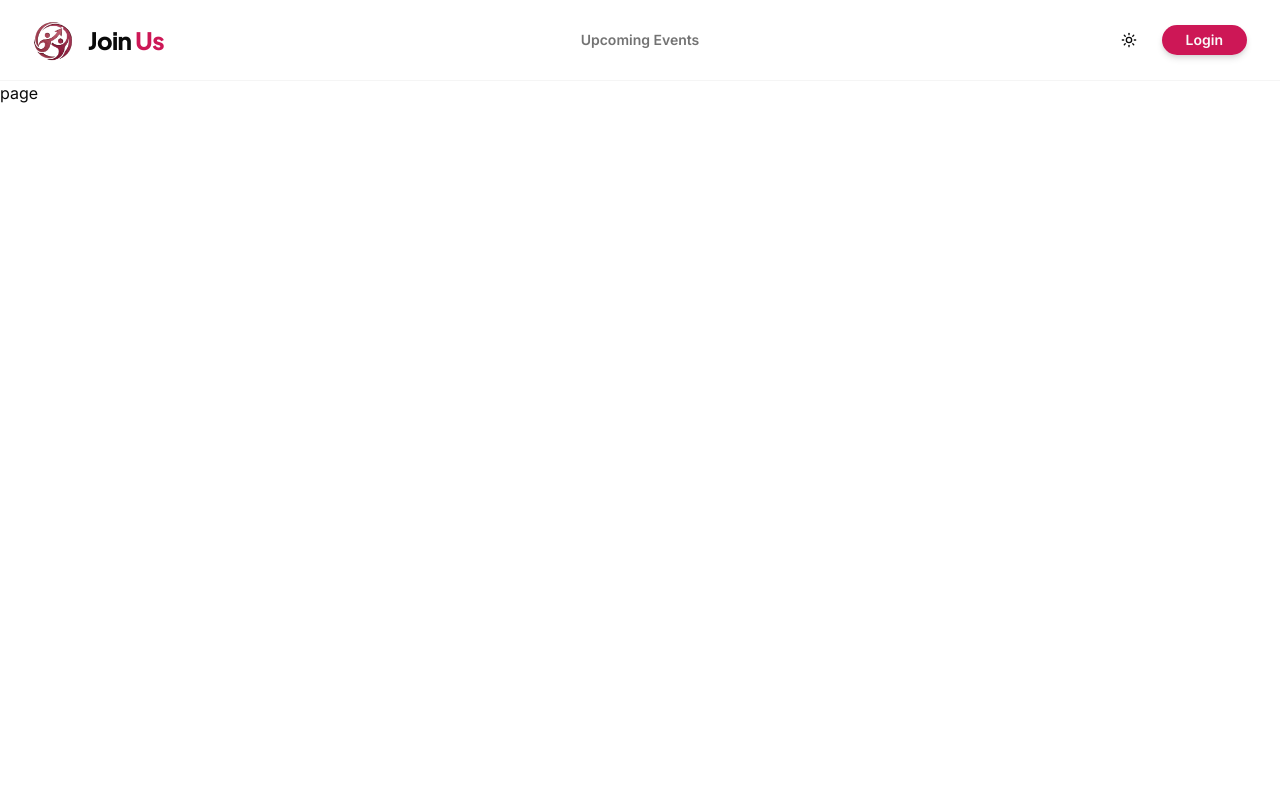
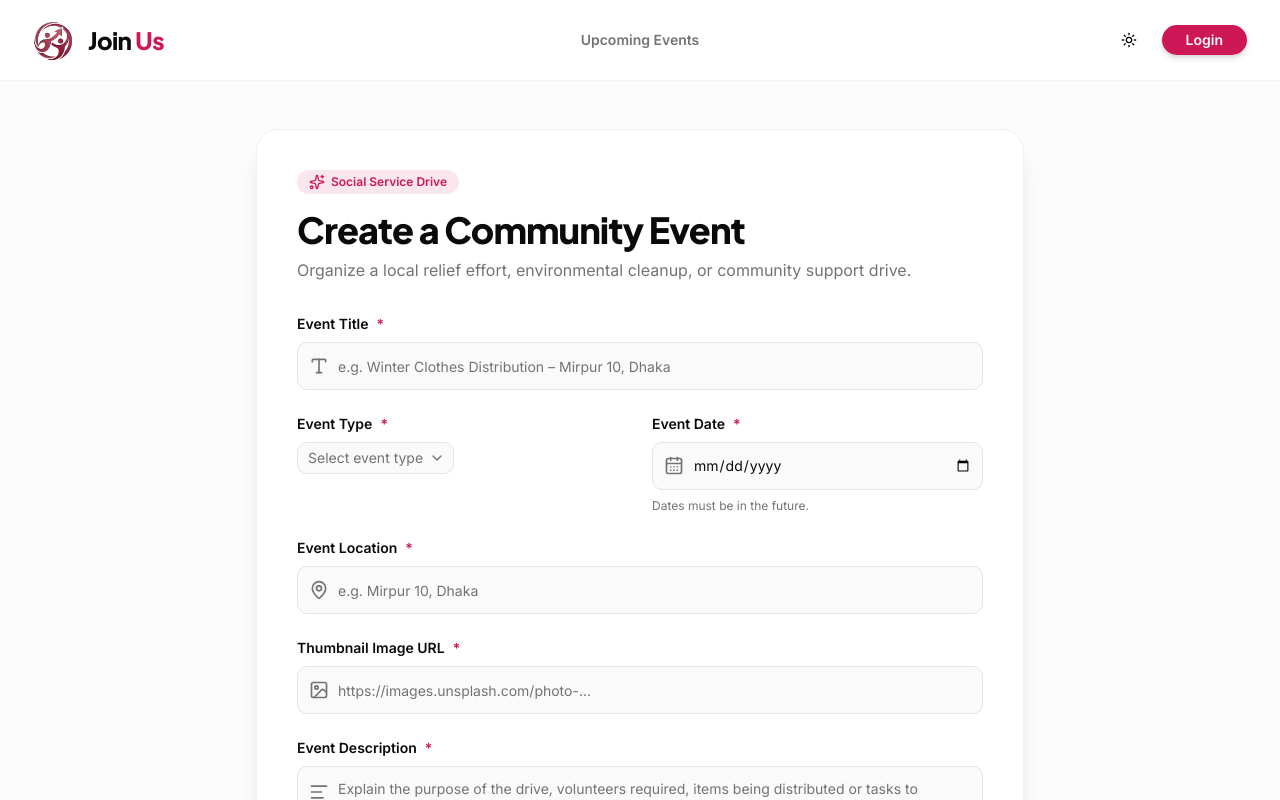
Before and after one commit to naderarrahman/JoinUp, a Next.js app: page /create-event in a window 1280 px wide. Shown: the top 800 px of the page. Built offline with nearby package versions, Linux system fonts and the light colour scheme.

Commit message:
feat: create event form design with validation

```diff
--- /dev/null
+++ b/app/api/auth/[...all]/route.ts
@@ -0,0 +1,4 @@
+import { auth } from "@/lib/auth";
+import { toNextJsHandler } from "better-auth/next-js";
+
+export const { POST, GET } = toNextJsHandler(auth);
--- a/app/create-event/page.tsx
+++ b/app/create-event/page.tsx
@@ -1,6 +1,184 @@
+"use client";
+
+import { useState } from "react";
+import { CalendarDays, Image as ImageIcon, MapPin, Type, AlignLeft, Sparkles } from "lucide-react";
+import { Button } from "@/components/ui/button";
+import { Input } from "@/components/ui/input";
+import { Label } from "@/components/ui/label";
+import { Textarea } from "@/components/ui/textarea";
+import {
+  Select,
+  SelectContent,
+  SelectItem,
+  SelectTrigger,
+  SelectValue,
+} from "@/components/ui/select";
 
 export default function CreateEventPage() {
+  const [eventType, setEventType] = useState("");
+
+  const handleSubmit = (e: React.FormEvent<HTMLFormElement>) => {
+    e.preventDefault();
+
+    const form = e.currentTarget;
+    const formData = new FormData(form);
+
+    const createdData = {
+      title: formData.get("title") as string,
+      eventType: eventType,
+      eventDate: formData.get("eventDate") as string,
+      location: formData.get("location") as string,
+      thumbnail: formData.get("thumbnail") as string,
+      description: formData.get("description") as string,
+    };
+
+    const selectedDate = new Date(createdData.eventDate);
+    const today = new Date();
+    today.setHours(0, 0, 0, 0);
+
+    if (selectedDate < today) {
+      alert("Error: You cannot select a past date. Please choose a future date.");
+      return;
+    }
+
+    console.log("Created Data:", createdData);
+    alert("Event Created Successfully!");
+
+  };
+
+  const today = new Date().toISOString().split("T")[0];
+
   return (
-    <div>page</div>
-  )
+    <div className="min-h-screen bg-muted/30 py-12 px-4 sm:px-6 lg:px-8">
+      <div className="mx-auto max-w-3xl bg-background rounded-3xl p-6 sm:p-10 shadow-xl border border-border/50">
+
+        {/* Header */}
+        <div className="mb-8">
+          <span className="inline-flex items-center gap-1.5 py-1 px-3 rounded-full bg-primary/10 text-primary text-xs font-semibold mb-4">
+            <Sparkles className="w-4 h-4" />
+            Social Service Drive
+          </span>
+          <h1 className="text-3xl sm:text-4xl font-extrabold font-heading text-foreground mb-2">
+            Create a Community Event
+          </h1>
+          <p className="text-muted-foreground">
+            Organize a local relief effort, environmental cleanup, or community support drive.
+          </p>
+        </div>
+
+        {/* Form */}
+        <form onSubmit={handleSubmit} className="space-y-6">
+
+          {/* Event Title */}
+          <div className="space-y-2">
+            <Label htmlFor="title" className="text-sm font-semibold">Event Title <span className="text-primary">*</span></Label>
+            <div className="relative">
+              <Type className="absolute left-3 top-1/2 -translate-y-1/2 w-5 h-5 text-muted-foreground" />
+              <Input
+                type="text"
+                id="title"
+                name="title"
+                placeholder="e.g. Winter Clothes Distribution – Mirpur 10, Dhaka"
+                className="pl-10 h-12 bg-muted/50"
+                required
+              />
+            </div>
+          </div>
+
+          {/* Grid: Event Type & Date */}
+          <div className="grid grid-cols-1 sm:grid-cols-2 gap-6">
+
+            {/* Event Type */}
+            <div className="space-y-2">
+              <Label htmlFor="eventType" className="text-sm font-semibold">Event Type <span className="text-primary">*</span></Label>
+              <Select onValueChange={(value) => setEventType(value || "")}  value={eventType} required>
+                <SelectTrigger className="h-12 bg-muted/50">
+                  <SelectValue placeholder="Select event type" />
+                </SelectTrigger>
+                <SelectContent>
+                  <SelectItem value="Cleanup">Cleanup</SelectItem>
+                  <SelectItem value="Plantation">Plantation</SelectItem>
+                  <SelectItem value="Donation">Donation</SelectItem>
+                  <SelectItem value="Winter Relief">Winter Relief</SelectItem>
+                  <SelectItem value="Food Drive">Food Drive</SelectItem>
+                  <SelectItem value="Health Camp">Health Camp</SelectItem>
+                  <SelectItem value="Education">Education</SelectItem>
+                </SelectContent>
+              </Select>
+            </div>
+
+            {/* Event Date */}
+            <div className="space-y-2">
+              <Label htmlFor="eventDate" className="text-sm font-semibold">Event Date <span className="text-primary">*</span></Label>
+              <div className="relative">
+                <CalendarDays className="absolute left-3 top-1/2 -translate-y-1/2 w-5 h-5 text-muted-foreground" />
+                <Input
+                  type="date"
+                  id="eventDate"
+                  name="eventDate"
+                  min={today}
+                  className="pl-10 h-12 bg-muted/50 block w-full"
+                  required
+                />
+              </div>
+              <p className="text-xs text-muted-foreground">Dates must be in the future.</p>
+            </div>
+          </div>
+
+          {/* Location */}
+          <div className="space-y-2">
+            <Label htmlFor="location" className="text-sm font-semibold">Event Location <span className="text-primary">*</span></Label>
+            <div className="relative">
+              <MapPin className="absolute left-3 top-1/2 -translate-y-1/2 w-5 h-5 text-muted-foreground" />
+              <Input
+                type="text"
+                id="location"
+                name="location"
+                placeholder="e.g. Mirpur 10, Dhaka"
+                className="pl-10 h-12 bg-muted/50"
+                required
+              />
+            </div>
+          </div>
+
+          {/* Thumbnail URL */}
+          <div className="space-y-2">
+            <Label htmlFor="thumbnail" className="text-sm font-semibold">Thumbnail Image URL <span className="text-primary">*</span></Label>
+            <div className="relative">
+              <ImageIcon className="absolute left-3 top-1/2 -translate-y-1/2 w-5 h-5 text-muted-foreground" />
+              <Input
+                type="url"
+                id="thumbnail"
+                name="thumbnail"
+                placeholder="https://images.unsplash.com/photo-..."
+                className="pl-10 h-12 bg-muted/50"
+                required
+              />
+            </div>
+          </div>
+
+          {/* Description */}
+          <div className="space-y-2">
+            <Label htmlFor="description" className="text-sm font-semibold">Event Description <span className="text-primary">*</span></Label>
+            <div className="relative">
+              <AlignLeft className="absolute left-3 top-4 w-5 h-5 text-muted-foreground" />
+              <Textarea
+                id="description"
+                name="description"
+                placeholder="Explain the purpose of the drive, volunteers required, items being distributed or tasks to complete..."
+                className="pl-10 min-h-[120px] bg-muted/50 resize-none pt-3"
+                required
+              />
+            </div>
+          </div>
+
+          {/* Submit */}
+          <Button type="submit" size="lg" className="w-full h-14 text-lg font-bold shadow-lg shadow-primary/20">
+            Create Event
+          </Button>
+        </form>
+
+      </div>
+    </div>
+  );
 }
--- /dev/null
+++ b/components/ui/input.tsx
@@ -0,0 +1,19 @@
+import * as React from "react"
+import { Input as InputPrimitive } from "@base-ui/react/input"
+import { cn } from "cn"
+
+function Input({ className, type, ...props }: React.ComponentProps<"input">) {
+  return (
+    <InputPrimitive
+      type={type}
+      data-slot="input"
+      className={cn(
+        "h-8 w-full min-w-0 rounded-lg border border-input bg-transparent px-2.5 py-1 text-base transition-colors outline-none file:inline-flex file:h-6 file:border-0 file:bg-transparent file:text-sm file:font-medium file:text-foreground placeholder:text-muted-foreground focus-visible:border-ring focus-visible:ring-3 focus-visible:ring-ring/50 disabled:pointer-events-none disabled:cursor-not-allowed disabled:bg-input/50 disabled:opacity-50 aria-invalid:border-destructive aria-invalid:ring-3 aria-invalid:ring-destructive/20 md:text-sm dark:bg-input/30 dark:disabled:bg-input/80 dark:aria-invalid:border-destructive/50 dark:aria-invalid:ring-destructive/40",
+        className
+      )}
+      {...props}
+    />
+  )
+}
+
+export { Input }
--- /dev/null
+++ b/components/ui/label.tsx
@@ -0,0 +1,19 @@
+"use client"
+
+import * as React from "react"
+import { cn } from "cn"
+
+function Label({ className, ...props }: React.ComponentProps<"label">) {
+  return (
+    <label
+      data-slot="label"
+      className={cn(
+        "flex items-center gap-2 text-sm leading-none font-medium select-none group-data-[disabled=true]:pointer-events-none group-data-[disabled=true]:opacity-50 peer-disabled:cursor-not-allowed peer-disabled:opacity-50",
+        className
+      )}
+      {...props}
+    />
+  )
+}
+
+export { Label }
--- /dev/null
+++ b/lib/auth-client.ts
@@ -0,0 +1,4 @@
+import { createAuthClient } from "better-auth/react"
+export const authClient = createAuthClient({
+    baseURL: "http://localhost:3000"
+})
--- /dev/null
+++ b/lib/auth.ts
@@ -0,0 +1,17 @@
+import { betterAuth } from "better-auth";
+import { MongoClient } from "mongodb";
+import { mongodbAdapter } from "@better-auth/mongo-adapter";
+
+const client = new MongoClient(`mongodb://${process.env.MONGODB_UN}:${process.env.MONGODB_PASS}@ac-9bgt4br-shard-00-00.tz6lpzg.mongodb.net:27017,ac-9bgt4br-shard-00-01.tz6lpzg.mongodb.net:27017,ac-9bgt4br-shard-00-02.tz6lpzg.mongodb.net:27017/?ssl=true&replicaSet=atlas-njb57t-shard-0&authSource=admin`);
+const db = client.db("userCollection");
+
+export const auth = betterAuth({
+    emailAndPassword: {
+    enabled: true,
+  },
+
+
+  database: mongodbAdapter(db, {
+    client,
+  }),
+});
--- a/package.json
+++ b/package.json
@@ -13,9 +13,12 @@
   },
   "dependencies": {
     "@base-ui/react": "^1.9.0",
+    "@better-auth/mongo-adapter": "^1.7.14",
+    "better-auth": "^1.7.14",
     "class-variance-authority": "^0.7.1",
     "cn": "^0.5.1",
     "lucide-react": "^1.65.0",
+    "mongodb": "^7.8.0",
     "next": "16.4.3",
     "next-themes": "^0.4.6",
     "react": "19.3.1",
```
Also changed, not shown: 1 other file (tests, documents, lock files or other folders).
